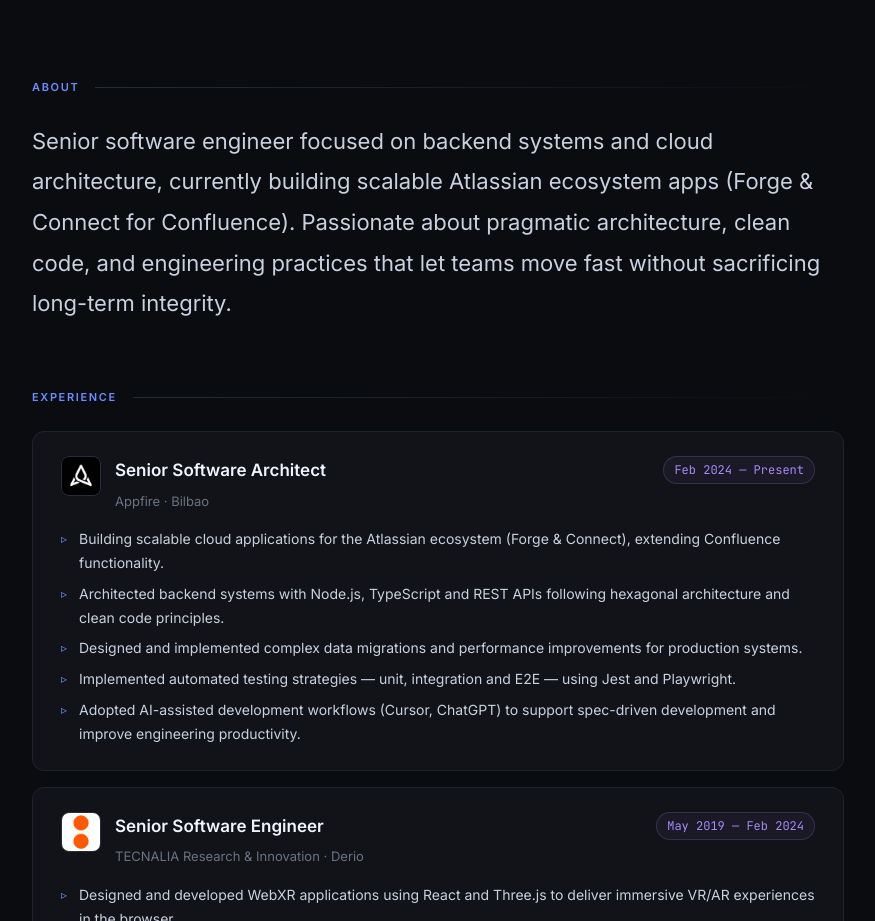
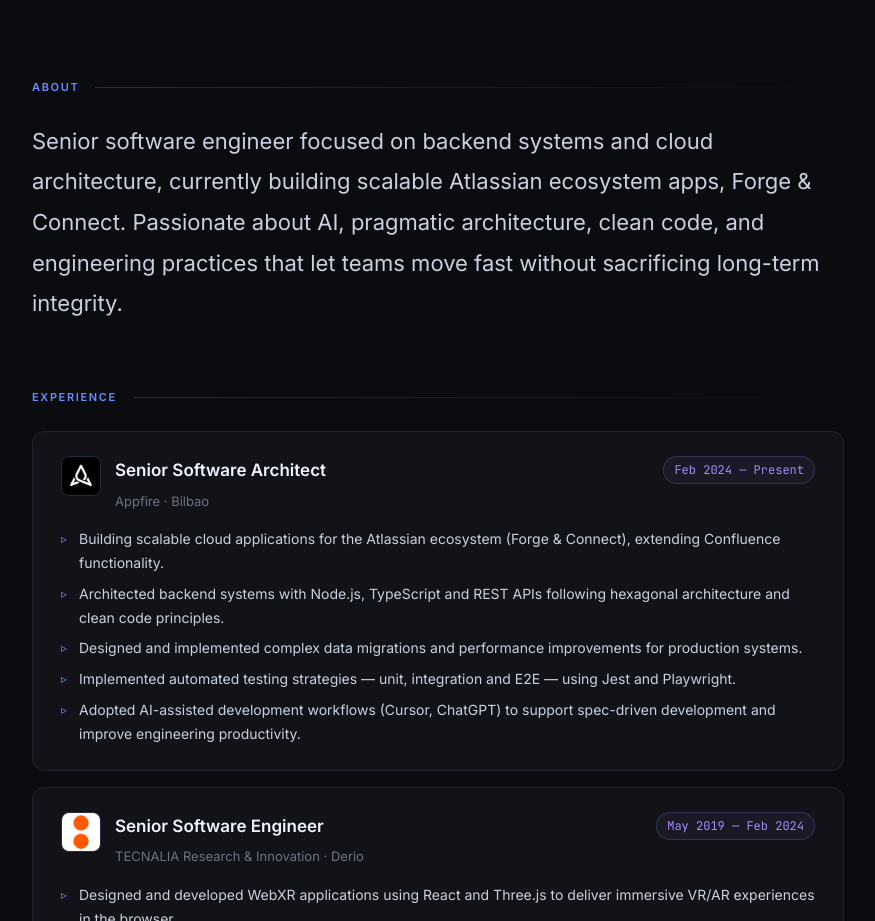
Before and after one commit to jonlo/personal-website, a React (Vite) app: page / in a window 1280 px wide. Shown: the part 802-1723 px from the top of the page, without its empty margins (202-1077 px from the left). Built offline with nearby package versions, Linux system fonts and the light colour scheme.

Commit message:
about updated

```diff
--- a/src/App.tsx
+++ b/src/App.tsx
@@ -16,7 +16,7 @@ const data = {
   linkedin: 'linkedin.com/in/jonldg',
   website: 'jonlo.dev',
   summary:
-    'Senior software engineer focused on backend systems and cloud architecture, currently building scalable Atlassian ecosystem apps (Forge & Connect for Confluence). Passionate about pragmatic architecture, clean code, and engineering practices that let teams move fast without sacrificing long-term integrity.',
+    'Senior software engineer focused on backend systems and cloud architecture, currently building scalable Atlassian ecosystem apps, Forge & Connect. Passionate about AI, pragmatic architecture, clean code, and engineering practices that let teams move fast without sacrificing long-term integrity.',
   experience: [
     {
       company: 'Appfire',
```
